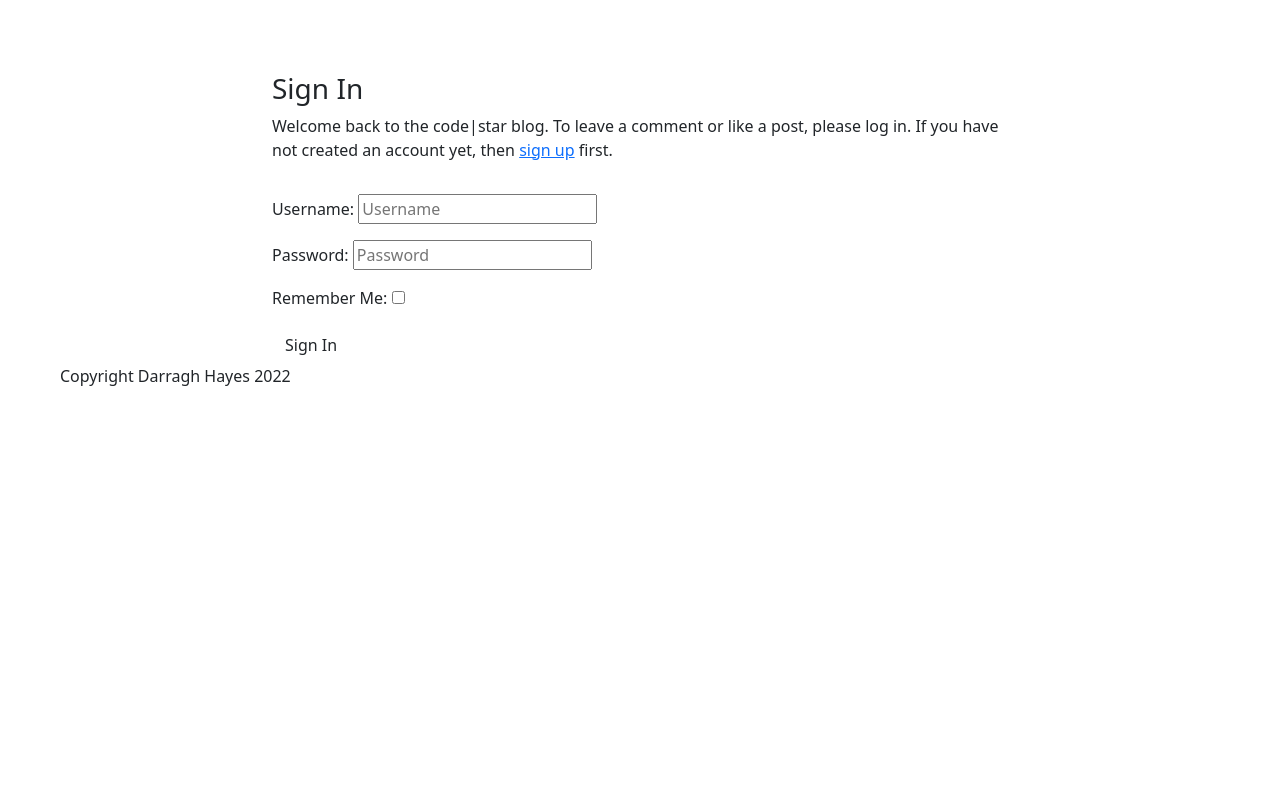
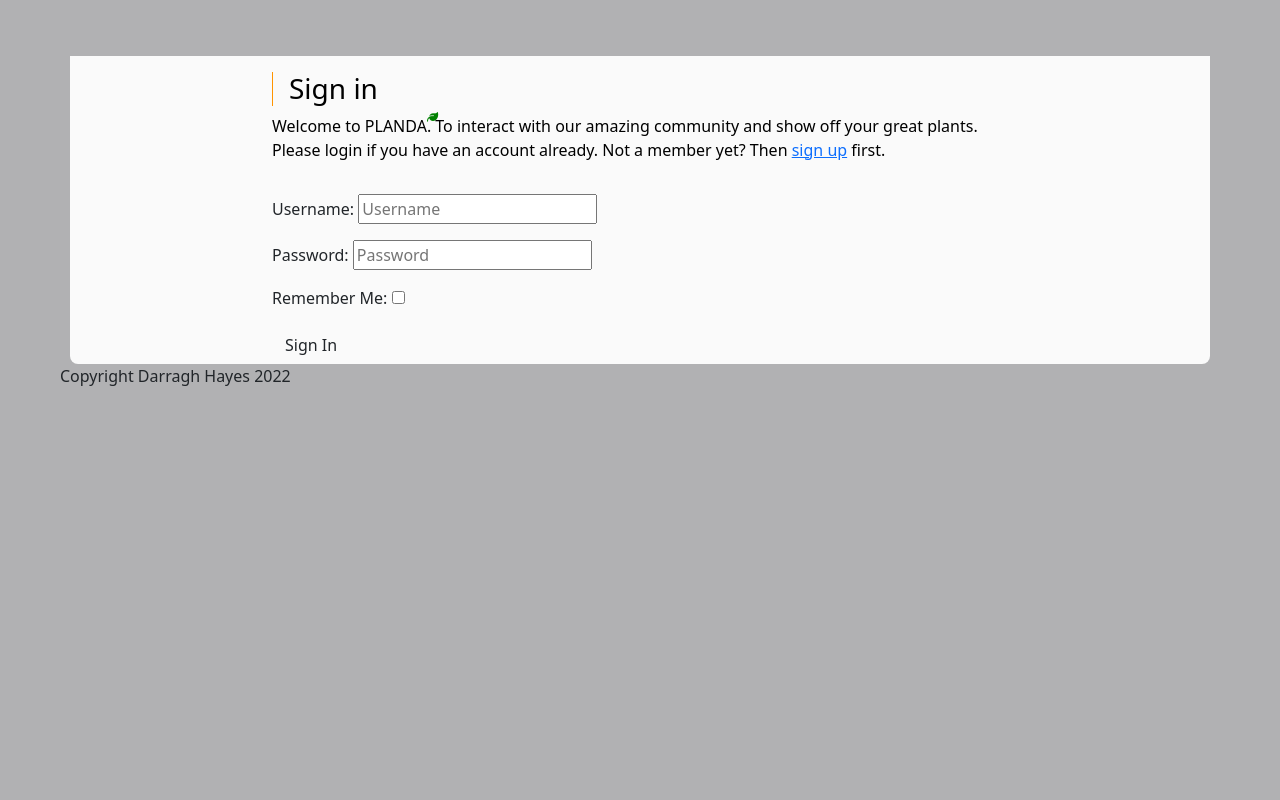
Before and after one commit to DazHaze/PlantGram, a Django app: page /accounts/login/ in a window 1280 px wide. Run offline with Django 4.2, Linux system fonts and the light colour scheme; some libraries are stand-ins or nearby versions.

Commit message:
add styling to list_view and sign in, add landing view and redirect for authenticated users

```diff
--- a/PlantGram/settings.py
+++ b/PlantGram/settings.py
@@ -139,6 +139,7 @@ USE_L10N = True
 
 USE_TZ = True
 
+LOGIN_REDIRECT_URL = '/list_view/'
 
 # Static files (CSS, JavaScript, Images)
 # https://docs.djangoproject.com/en/3.2/howto/static-files/
--- a/plants/urls.py
+++ b/plants/urls.py
@@ -5,8 +5,9 @@ from .views import AddPostView
 app_name = 'plants'
 
 urlpatterns = [
-    path('', views.PostListView.as_view(), name='home'),
+    path('', views.LandingView.as_view(), name='home'),
     path('?P<slug>[\w-]+/', views.PostDetail.as_view(), name='post_detail'),
     path('like/<slug:slug>', views.PostLike.as_view(), name='post_like'),
     path('add_post/', views.AddPostView.as_view(), name='add_post'),
+    path('list_view/', views.PostListView.as_view(), name='list_view')
 ]
--- a/static/css/style.css
+++ b/static/css/style.css
@@ -1,9 +1,61 @@
+:root {
+  --darkestGrey: #0c0c0d ;
+  --orangeAccent: #ff9400;
+}
+
 body{
-	background-color: #fafafa;
+	background-color: #b1b1b3 !important;
 	padding: 60px;
 	font-family: 'Droid Sans', sans-serif;
 
 }
+
+
+/* Navbar */
+
+.navbar{
+  background-color: var(--darkestGrey) !important;
+}
+
+.navbar-brand{
+  color: white !important;
+  border-left: 1px solid var(--orangeAccent) !important;
+  padding-left: 1rem;
+}
+
+.nav-link{
+  color: white !important;
+}
+
+/*  */
+
+/* Sign in */
+
+.sign-in-card{
+  background-color: #fafafa;
+  border-radius: 0 0 0.5rem 0.5rem;
+}
+
+.sign-in-card h3{
+  padding-left: 1rem;
+  border-left: 1px solid var(--orangeAccent);
+}
+
+.sign-in-card p{
+  position: relative;
+}
+
+.sign-in-card  p >i{
+  position: absolute;
+  top:-0.1rem;
+  font-size:0.7rem;
+}
+
+  .sign-in-header{
+    color: black;
+  }
+
+/*  */
 
 a{
   text-decoration: none;
@@ -15,8 +67,8 @@ a{
 }
 
 .Instagram-card{
-	background: #ffffff;
-	border: 1px solid #f2f2f2;
+	background: #fafafa;
+	border: 1px solid white;
 	border-radius: 3px;
 	width: 100%;
 	max-width: 600px;
@@ -73,7 +125,7 @@ a{
 
 .Instagram-card-content-user{
   font-weight: bold;
-  color: #262626;
+  color: var(--orangeAccent);
 }
 
 .hashtag{
@@ -106,7 +158,7 @@ hr{
 
 .footer-action-icons{
   font-size: 16px;
-  color: #ccc;
+  color: var(--orangeAccent);
 }
 
 .comments-input{
--- a/templates/account/login.html
+++ b/templates/account/login.html
@@ -7,13 +7,12 @@
 
 {% block content %}
 
-<div class="container">
+<div class="container sign-in-card">
   <div class="row">
-    <div class="col-md-8 mt-3 offset-md-2">
-      <h3>{% trans "Sign In" %}</h3>
+    <div class="col-md-8 mt-3 offset-md-2 sign-in-header">
+      <h3>Sign in</h3>
 
-      <p>{% blocktrans %}Welcome back to the code|star blog. To leave a comment or like a post, please log in. If you
-        have not created an account yet, then <a class="link" href="{{ signup_url }}">sign up</a>
+      <p>{% blocktrans %}Welcome to PLANDA<i class="fas fa-leaf" style="color: green;"></i>. To interact with our amazing community and show off your great plants. Please login if you have an account already. Not a member yet? Then <a class="link" href="{{ signup_url }}">sign up</a>
         first.{% endblocktrans %}</p>
     </div>
   </div>
--- a/templates/base.html
+++ b/templates/base.html
@@ -59,12 +59,12 @@
     </nav> -->
 
 
-    <nav class="navbar navbar-expand-sm navbar-light bg-light autohide">
+    <nav class="navbar navbar-expand-sm navbar-light autohide">
         <div class="container-fluid">
             <a href="{%  url 'plants:home'  %}" class="navbar-brand mb-0 h1">
-                <img class="d-line-block align-top"
+                <!-- <img class="d-line-block align-top"
                     src="https://www.dlf.pt/dfpng/middlepng/229-2290749_transparent-green-tea-png-tea-leaf-logo-png.png"
-                    width="60" height="30">
+                    width="60" height="30"> -->
                 Planda
             </a>
 
--- a/templates/list_view.html
+++ b/templates/list_view.html
@@ -91,7 +91,7 @@
         </div>
 
         <div class="Instagram-card-footer">
-            <a class="footer-action-icons" href="#"><i class="fa fa-heart-o"></i></a>
+            <a class="footer-action-icons" href="#"><i class="fa fa-heart"></i></a>
             <input class="comments-input" type="text" placeholder="Make a comment ..." />
             <a class="footer-action-icons" href="#"><i class="fa fa-ellipsis-h"></i></a>
         </div>
```
Also changed, not shown: plants/views.py (+5 -2 lines), templates/index.html (+38 -10 lines).
